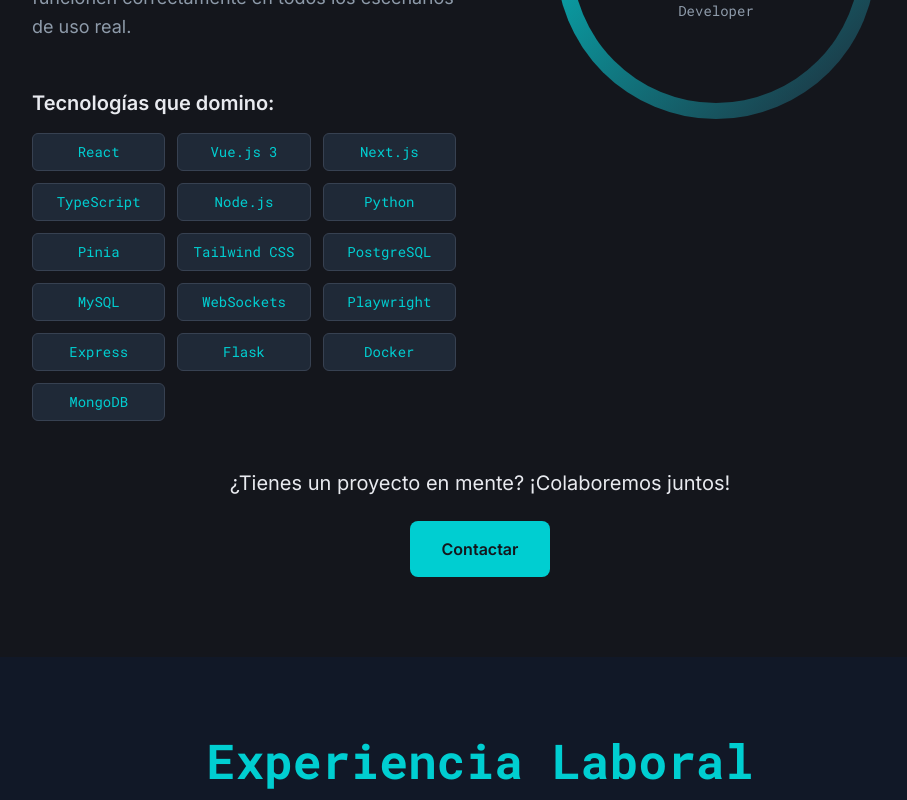
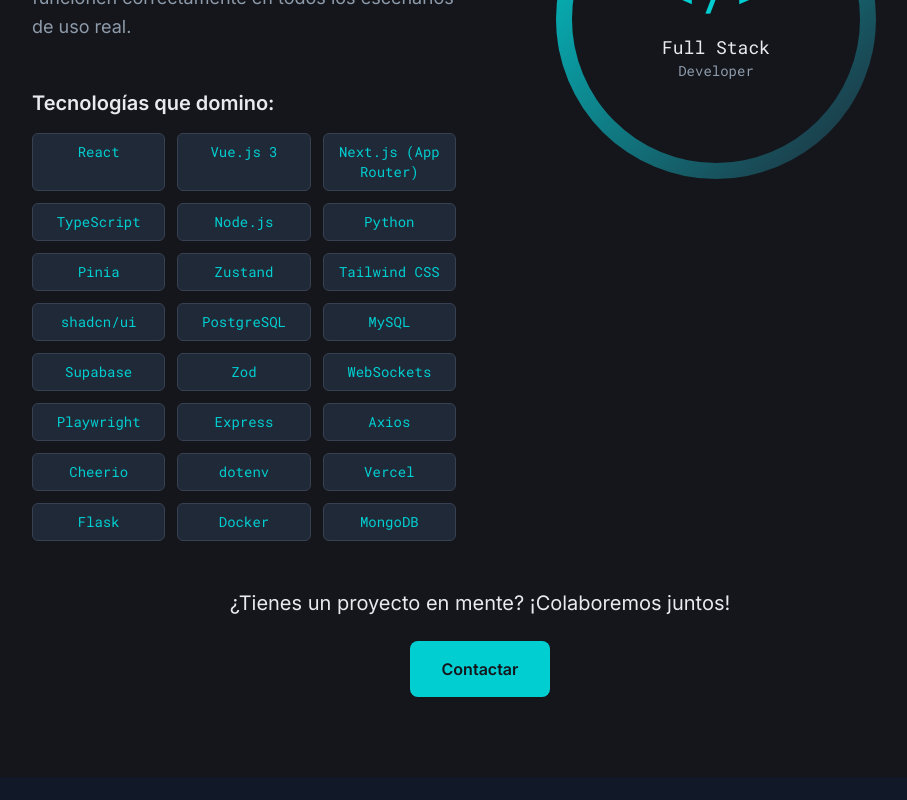
Before and after one commit to Pyrodex1/portfolio, a Next.js app: page / in a window 1280 px wide. Shown: the part 1480-2280 px from the top of the page, without its empty margins (160-1067 px from the left). Built offline with nearby package versions, Linux system fonts and the light colour scheme.

Commit message:
update portfolio projects and CV

```diff
--- a/src/components/About.tsx
+++ b/src/components/About.tsx
@@ -40,9 +40,11 @@
               </p>
               <div className="grid grid-cols-2 sm:grid-cols-3 gap-3">
                 {[
-                  'React', 'Vue.js 3', 'Next.js', 'TypeScript', 'Node.js', 'Python',
-                  'Pinia', 'Tailwind CSS', 'PostgreSQL', 'MySQL', 'WebSockets', 'Playwright',
-                  'Express', 'Flask', 'Docker', 'MongoDB'
+                  'React', 'Vue.js 3', 'Next.js (App Router)', 'TypeScript', 'Node.js', 'Python',
+                  'Pinia', 'Zustand', 'Tailwind CSS', 'shadcn/ui', 'PostgreSQL', 'MySQL',
+                  'Supabase', 'Zod', 'WebSockets', 'Playwright',
+                  'Express', 'Axios', 'Cheerio', 'dotenv', 'Vercel',
+                  'Flask', 'Docker', 'MongoDB'
                 ].map((tech) => (
                   <div
                     key={tech}
--- a/src/components/Experience.tsx
+++ b/src/components/Experience.tsx
@@ -12,6 +12,19 @@
 }
 
 const experiences: ExperienceItem[] = [
+  {
+    title: "Founder & Full Stack Developer (Proyecto Personal)",
+    company: "Mi emprendimiento",
+    location: "Remote",
+    period: "27/01/2026 - Presente",
+    achievements: [
+      "Diseñé y construí ListoPedido: catálogos digitales multi-tienda con carrito y pedidos vía WhatsApp",
+      "Implementé dashboard para vendedores con gestión de productos, pedidos y configuración de tienda",
+      "Integré soporte de precios en USD/VES usando la tasa BCV con cache",
+      "Desarrollé BCV-API (rates-api) en Node.js/Express para consultar tasas del BCV y exponerlas por HTTP",
+      "Preparé despliegue en Vercel con Function + rewrites para operar como servicio de soporte del producto"
+    ]
+  },
   {
     title: "Desarrollador Full Stack & Arquitecto de Software",
     company: "Pingüino Digital",
--- a/src/components/Projects.tsx
+++ b/src/components/Projects.tsx
@@ -1,6 +1,6 @@
 'use client'
 
-import { ExternalLink, Github, Truck, GraduationCap, Gamepad2, ClipboardList, Linkedin, Mail, Zap } from 'lucide-react'
+import { ExternalLink, Github, Truck, GraduationCap, Gamepad2, ClipboardList, Linkedin, Mail, Zap, MessageCircle, Server } from 'lucide-react'
 import { useState } from 'react'
 
 interface Project {
@@ -66,6 +66,34 @@
       "Interfaz responsive con búsqueda inteligente y autocompletado en tiempo real",
       "Automatización completa del flujo de pedidos desde captura hasta entrega",
       "Solución que incrementó eficiencia operativa de vendedores"
+    ]
+  },
+  {
+    title: "ListoPedido",
+    description: "Sistema de catálogos digitales con pedidos vía WhatsApp para el mercado venezolano.",
+    technologies: ["Next.js 15", "Tailwind CSS", "Shadcn/UI", "Supabase", "PostgreSQL", "Zustand", "Zod"],
+    demoUrl: "https://listo-pedidos.vercel.app/",
+    icon: <MessageCircle className="text-dark-cyan" size={32} />,
+    highlights: [
+      "Catálogo público por tienda con rutas dinámicas por slug",
+      "Dashboard para vendedores: productos, pedidos y configuración de tienda",
+      "Pedido vía WhatsApp con mensaje autogenerado desde el carrito",
+      "Subida de imágenes a Supabase Storage (productos y logo)",
+      "Tasa BCV (USD/VES) con cache para mostrar precios en USD y Bs"
+    ]
+  },
+  {
+    title: "BCV-API (rates-api)",
+    description: "API en Node.js + Express para consultar tasas oficiales del BCV y exponerlas vía HTTP en formato JSON.",
+    technologies: ["Node.js", "Express", "Axios", "Cheerio", "Vercel", "dotenv"],
+    demoUrl: "https://bcv-api-alpha.vercel.app/",
+    icon: <Server className="text-dark-cyan" size={32} />,
+    highlights: [
+      "Endpoint /bcv con cache y TTL dinámico según horas típicas de actualización",
+      "Endpoint /dolar con múltiples fuentes y fallback automático a BCV",
+      "Endpoint /rates que agrega BCV + dólar en una sola llamada",
+      "UI simple en / (HTML estático) consumiendo /bcv",
+      "Listo para Vercel con Function /api/index.js y rewrites"
     ]
   },
   {
```
Also changed, not shown: 1 other file (tests, documents, lock files or other folders).
